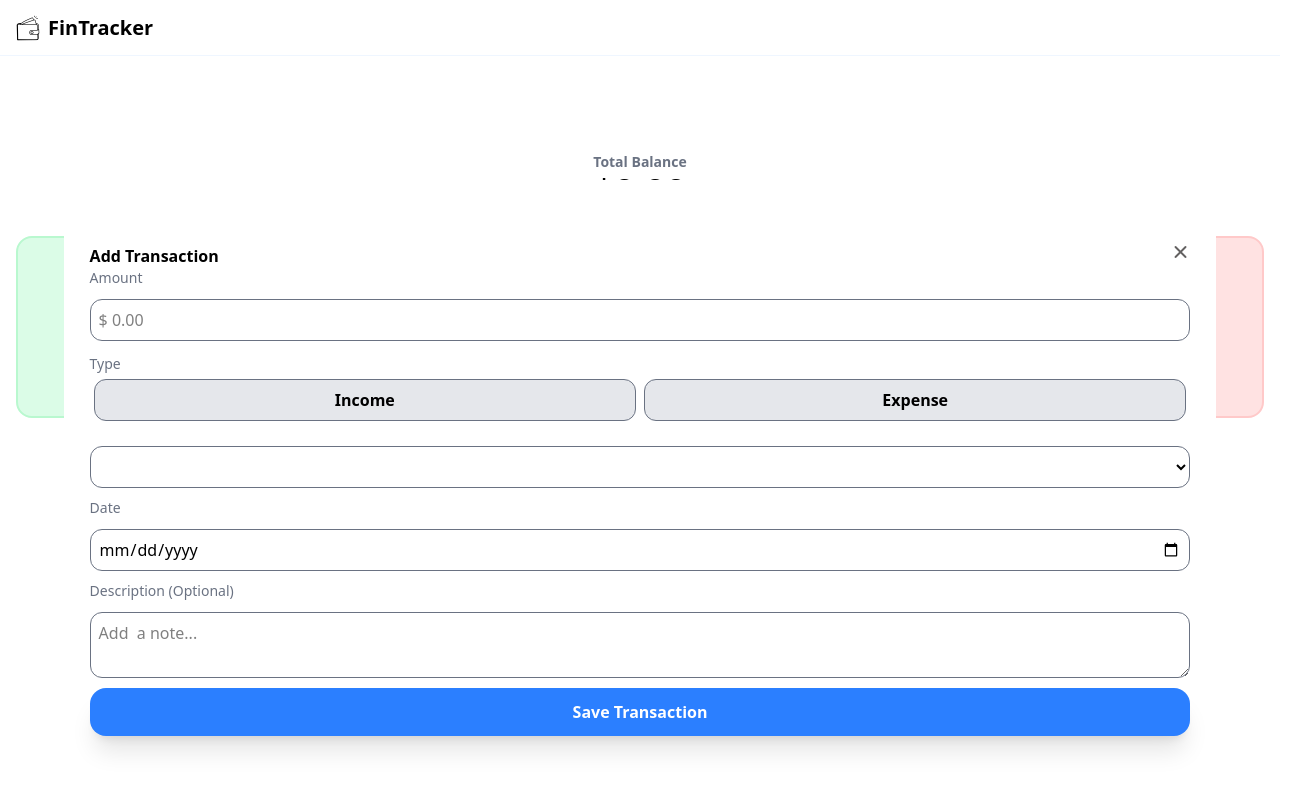
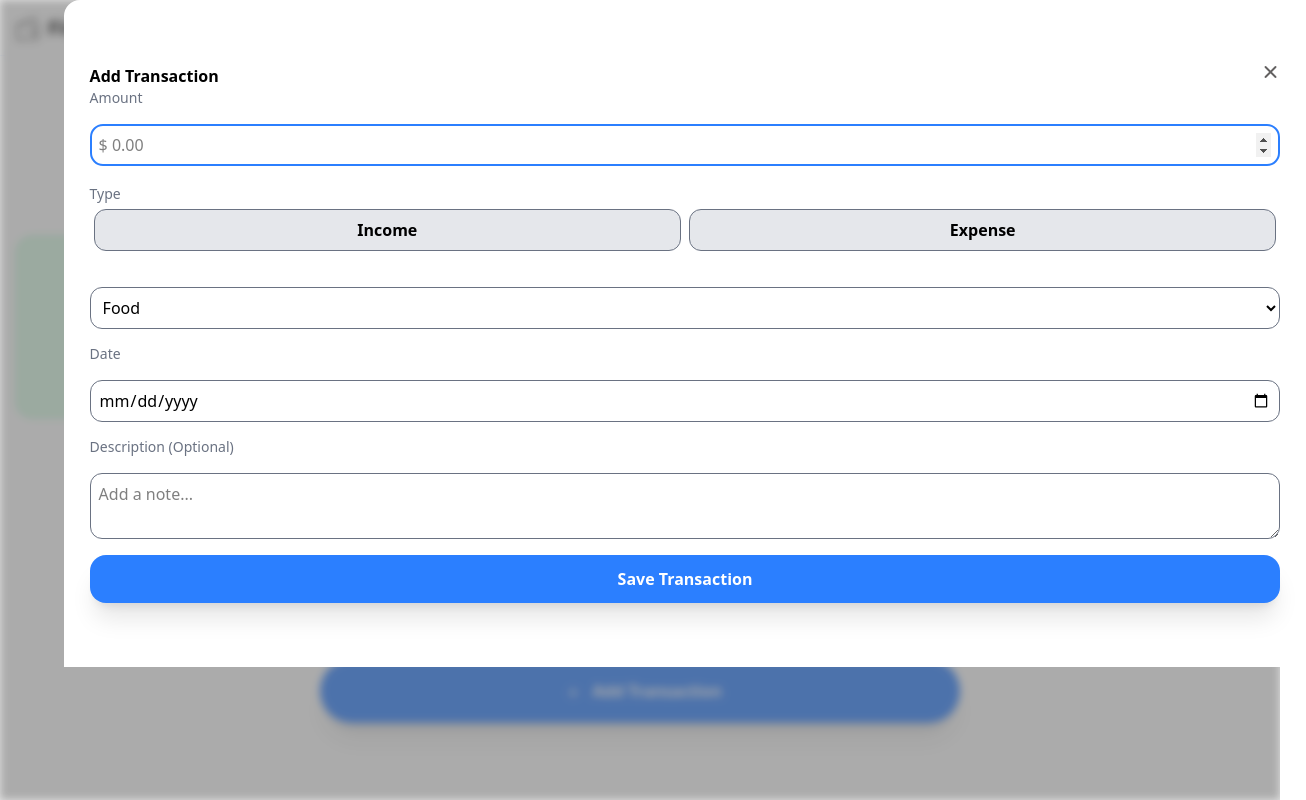
Before and after one commit to NgohBuilds/FintrackApp, a website with bundled scripts: page FinTrackApp/src/UI/index.html in a window 1280 px wide. Both pictures are taken after a click on the button "Add Transaction". Shown: the whole page, 1306 px wide, since content can reach past the window. Built offline with nearby package versions, Linux system fonts and the light colour scheme.

Commit message:
Refactoring close and open dialog

```diff
--- a/FinTrackApp/src/LogicUI/addTransButton.js
+++ b/FinTrackApp/src/LogicUI/addTransButton.js
@@ -1,7 +1,7 @@
 export function displayForm (button , dialog) {
     button.addEventListener ('click' , ()=> {
-        dialog.classList.remove('hidden')
-        dialog. classList.add('visible_Dialog')
+        dialog.showModal()
+        dialog.classList.add("visible_Dialog")
         }
     )
 }
--- a/FinTrackApp/src/LogicUI/closeButton.js
+++ b/FinTrackApp/src/LogicUI/closeButton.js
@@ -1,6 +1,6 @@
 export function closeForm (button , dialog) {
     button.addEventListener ('click' , ()=>{
-        dialog.classList.remove('visible_Dialog')
-        dialog. classList.add('hidden')
+        dialog.close()
+        dialog.classList.remove("visible_Dialog")
     } )
 }
--- a/FinTrackApp/src/UI/index.html
+++ b/FinTrackApp/src/UI/index.html
@@ -44,7 +44,7 @@
     </button>
 
     <!-- Hidden Modal-->
-     <dialog   class="hidden ">
+     <dialog>
         <div class="dialog_title flex  justify-between">
             <span class="font-bold ">Add Transaction</span>
             <i class="fa-solid fa-xmark"
@@ -53,7 +53,7 @@
         </div>
         <form action="" class="flex flex-col justify-between h-full ">
             <label for="amount">Amount</label>
-            <input type="number" name="amount" id="amount" placeholder="$ 0.00">
+            <input type="number" name="amount" id="amount" placeholder="$ 0.00" required>
             <div>
                 <label for="button_Action">Type</label>
                 <div class="button_income_expense font-bold  flex *:flex-1 ">
@@ -62,17 +62,16 @@
                 </div>
             </div>
             <label for="Category"></label>
-            <select name="Category" id="Category">
-                <option value="Food"></option>
+            <select name="Category" id="Category" required>
+                <option value="Food">Food</option>
             </select>
             <label for="Date">Date</label>
             <input type="date" name="Date" id="Date">
             <label for="Description">Description (Optional)</label>
-            <textarea name="Description" id="Description" maxlength="50" placeholder="Add  a note..."></textarea>
+            <textarea name="Description" id="Description" maxlength="50" placeholder="Add a note..."></textarea>
             <button id="submitBtn" type="submit" class=" bg-blue-500 text-white  rounded-2xl px-1.5 py-3 font-semibold shadow-xl ">Save Transaction</button>
         </form>
      </dialog>
-
 
  </main>
 
--- a/FinTrackApp/src/UI/input.css
+++ b/FinTrackApp/src/UI/input.css
@@ -18,13 +18,21 @@
 */
 
 .visible_Dialog{
-    @apply px-[2%] py-[5%] flex  flex-col absolute left-1/2    bottom-0 -translate-x-1/2 w-[90%]  h-10/12  rounded-t-2xl
+    @apply absolute px-[2%] py-[5%] bottom-0 flex flex-col inset-x-[5%] w-full h-5/6  rounded-t-2xl;
 }
 
 /*Dialog Form Styling  */
+dialog{
+    @apply  backdrop:backdrop-blur-xs backdrop:backdrop-invert-25
+}
 
+/*Form Styling*/
 form input , textarea , select{
-    @apply border rounded-xl p-2 border-gray-500 focus:border-blue-500 focus:border-2;
+    @apply border rounded-xl p-2 border-gray-500 ;
+}
+form input , textarea , select{
+    @apply focus:outline-blue-500 ;
+
 }
 form label {
     @apply font-medium  text-sm text-gray-500
@@ -32,3 +40,8 @@ form label {
 form input[type = "button"]{
     @apply py-2 rounded-xl bg-gray-200 m-1
 }
+
+
+/*
+Animation
+*/
```
Also changed, not shown: FinTrackApp/src/main.js (+12 -0 lines), FinTrackApp/src/UI/output.css.
